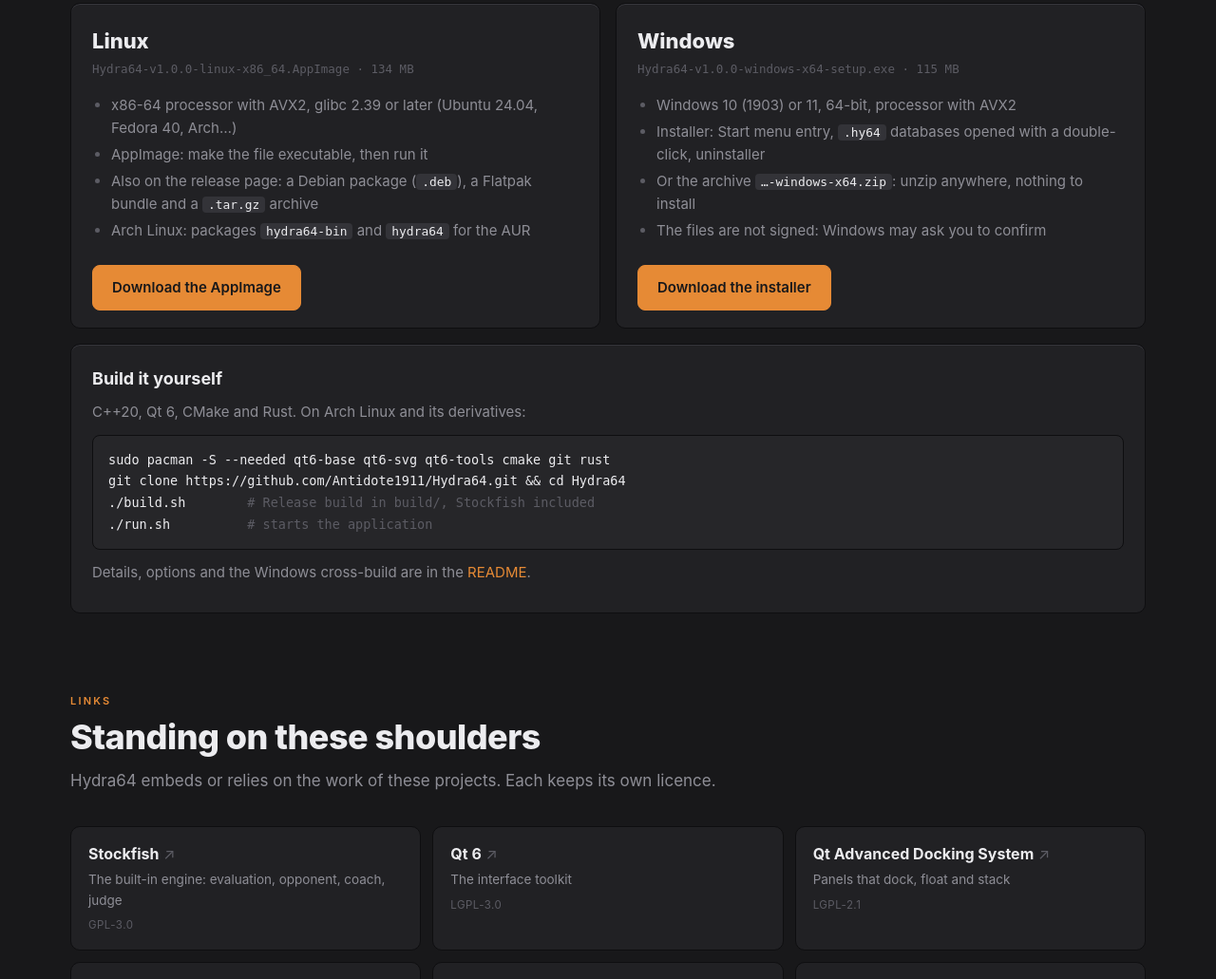
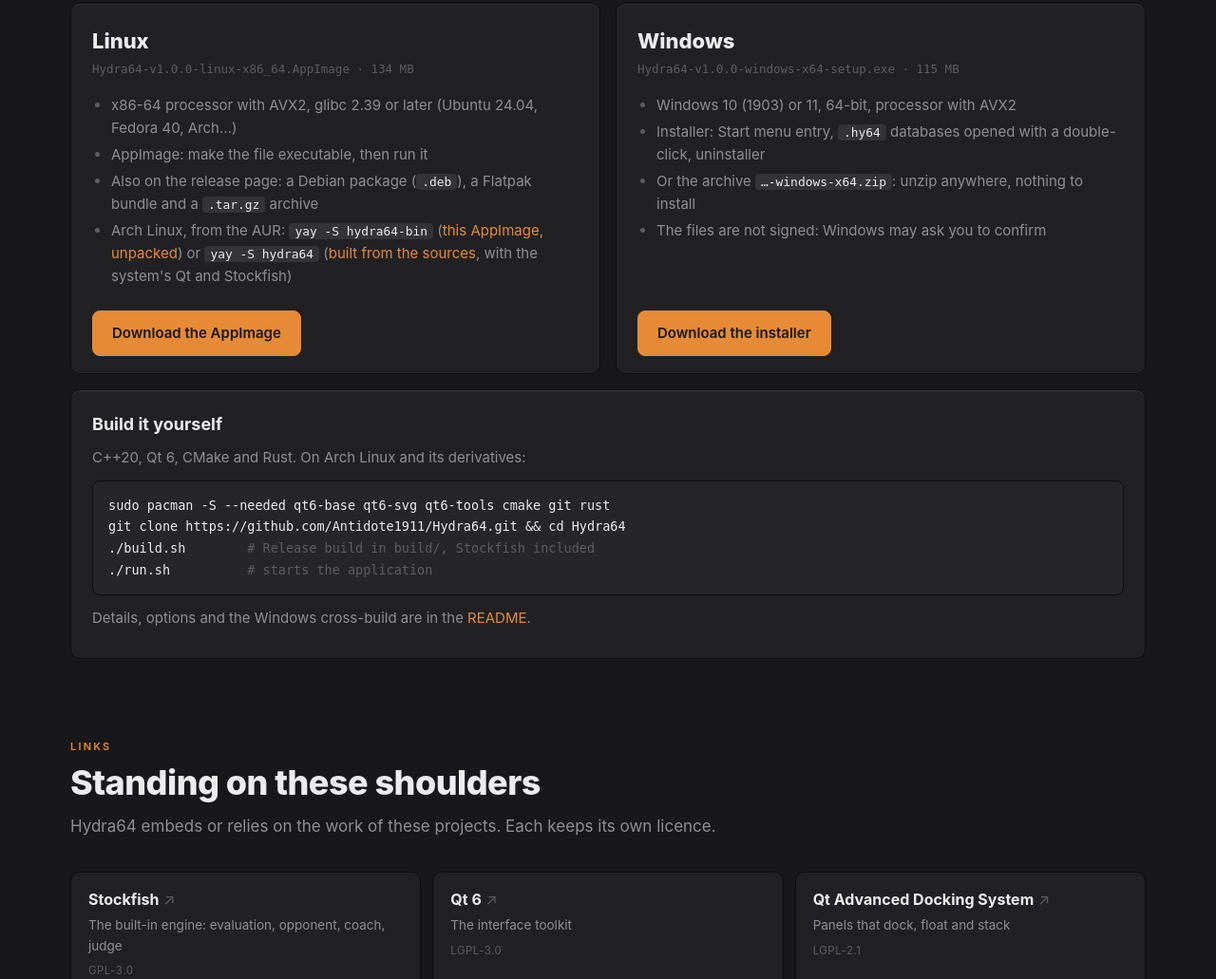
Before and after one commit to Antidote1911/Hydra64, a plain HTML site: page website/index.html in a window 1280 px wide. Shown: the part 6248-7279 px from the top of the page at 95% size. Drawn offline with Linux system fonts and the light colour scheme; files whose address does not match are found by name.

Commit message:
Site, README et notes de version : les paquets de l'AUR, avec leurs liens et la commande d'installation

```diff
--- a/website/index.html
+++ b/website/index.html
@@ -358,13 +358,13 @@
           <li>x86-64 processor with AVX2, glibc 2.39 or later (Ubuntu 24.04, Fedora 40, Arch…)</li>
           <li>AppImage: make the file executable, then run it</li>
           <li>Also on the release page: a Debian package (<code>.deb</code>), a Flatpak bundle and a <code>.tar.gz</code> archive</li>
-          <li>Arch Linux: packages <code>hydra64-bin</code> and <code>hydra64</code> for the AUR</li>
+          <li>Arch Linux, from the AUR: <code>yay -S hydra64-bin</code> (<a href="https://aur.archlinux.org/packages/hydra64-bin">this AppImage, unpacked</a>) or <code>yay -S hydra64</code> (<a href="https://aur.archlinux.org/packages/hydra64">built from the sources</a>, with the system's Qt and Stockfish)</li>
         </ul>
         <ul class="fr">
           <li>Processeur x86-64 avec AVX2, glibc 2.39 ou plus récente (Ubuntu 24.04, Fedora 40, Arch…)</li>
           <li>AppImage : rendez le fichier exécutable, puis lancez-le</li>
           <li>Aussi sur la page de la version : un paquet Debian (<code>.deb</code>), un Flatpak et une archive <code>.tar.gz</code></li>
-          <li>Arch Linux : paquets <code>hydra64-bin</code> et <code>hydra64</code> pour l'AUR</li>
+          <li>Arch Linux, depuis l'AUR : <code>yay -S hydra64-bin</code> (<a href="https://aur.archlinux.org/packages/hydra64-bin">cette AppImage, dépaquetée</a>) ou <code>yay -S hydra64</code> (<a href="https://aur.archlinux.org/packages/hydra64">compilé depuis les sources</a>, avec le Qt et le Stockfish du système)</li>
         </ul>
         <a class="btn primary" href="https://github.com/Antidote1911/Hydra64/releases/latest"><span class="en">Download the AppImage</span><span class="fr">Télécharger l'AppImage</span></a>
       </div>
```
Also changed, not shown: 2 other files.
